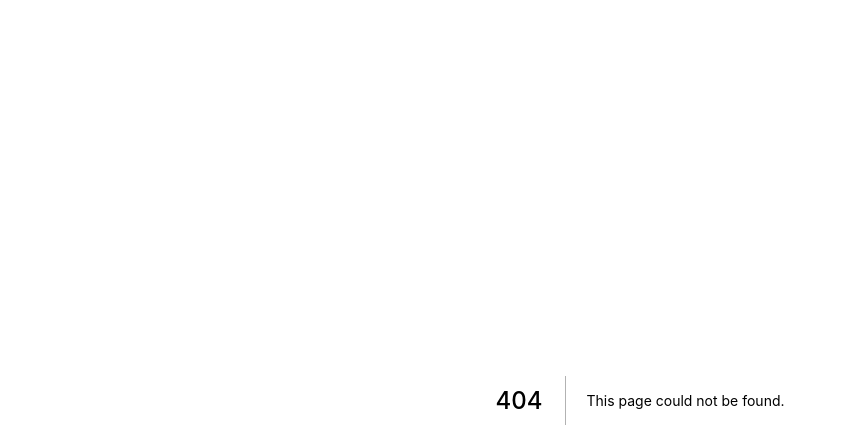
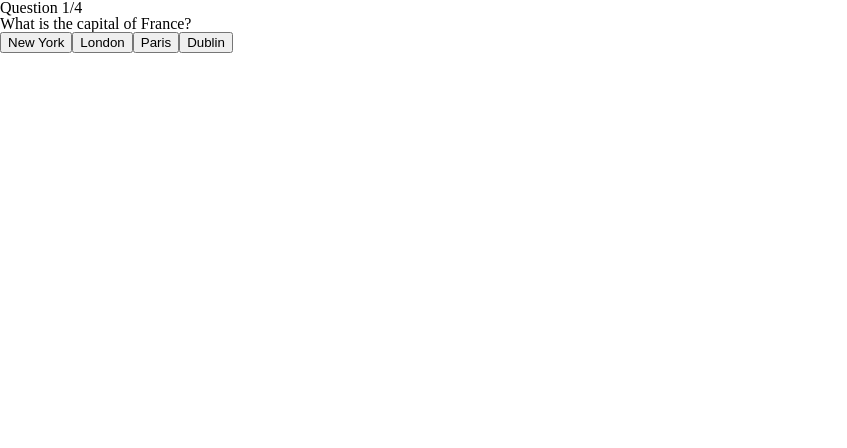
Before and after one commit to RandeeOrion/Grandpa, a Next.js app: page /quiz in a window 1280 px wide. Before the commit this address had no page. Shown: the top 448 px of the page, without its empty margins (0-847 px from the left). Built offline with nearby package versions, Linux system fonts and the light colour scheme.

Commit message:
bio details added. need styling and fundraiser

```diff
--- /dev/null
+++ b/pages/quiz.js
@@ -0,0 +1,84 @@
+import {useState} from 'react'
+
+export default function Quiz(){
+
+  const [currentQuestion, setCurrentQuestion] = useState(0);
+  const [showScore, setShowScore] = useState(false);
+  const [score, setScore] = useState(0)
+
+  const handleAnswerButtonClick = (isCorrect, e) => {
+    e.preventDefault();
+    const nextQuestion = currentQuestion + 1;
+    if(isCorrect){
+      console.log('score before', score)
+      setScore(score ++)
+      console.log('score after', score)
+    }
+    if (nextQuestion < questions.length) {
+      setCurrentQuestion(nextQuestion);
+    } else {
+      setShowScore(true)
+    }
+  };
+
+  const questions = [
+		{
+			questionText: 'What is the capital of France?',
+			answerOptions: [
+				{ answerText: 'New York', isCorrect: false },
+				{ answerText: 'London', isCorrect: false },
+				{ answerText: 'Paris', isCorrect: true },
+				{ answerText: 'Dublin', isCorrect: false },
+			],
+		},
+		{
+			questionText: 'Who is CEO of Tesla?',
+			answerOptions: [
+				{ answerText: 'Jeff Bezos', isCorrect: false },
+				{ answerText: 'Elon Musk', isCorrect: true },
+				{ answerText: 'Bill Gates', isCorrect: false },
+				{ answerText: 'Tony Stark', isCorrect: false },
+			],
+		},
+		{
+			questionText: 'The iPhone was created by which company?',
+			answerOptions: [
+				{ answerText: 'Apple', isCorrect: true },
+				{ answerText: 'Intel', isCorrect: false },
+				{ answerText: 'Amazon', isCorrect: false },
+				{ answerText: 'Microsoft', isCorrect: false },
+			],
+		},
+		{
+			questionText: 'How many Harry Potter books are there?',
+			answerOptions: [
+				{ answerText: '1', isCorrect: false },
+				{ answerText: '4', isCorrect: false },
+				{ answerText: '6', isCorrect: false },
+				{ answerText: '7', isCorrect: true },
+			],
+		},
+	];
+
+	return (
+		<div className='app'>
+			{showScore ? (
+				<div className='score-section'>You scored {score} out of {questions.length}</div>
+			) : (
+				<>
+					<div className='question-section'>
+						<div className='question-count'>
+							<span>Question {currentQuestion + 1}</span>/{questions.length}
+						</div>
+						<div className='question-text'>{questions[currentQuestion].questionText}</div>
+					</div>
+					<div className='answer-section'>
+          {questions[currentQuestion].answerOptions.map((answerOption, index) => (
+		<button onClick={(e) => handleAnswerButtonClick(answerOption.isCorrect)}>{answerOption.answerText}</button>
+	))}
+					</div>
+				</>
+			)}
+		</div>
+	);
+}
```
Also changed, not shown: pages/index.js (+4 -14 lines).
